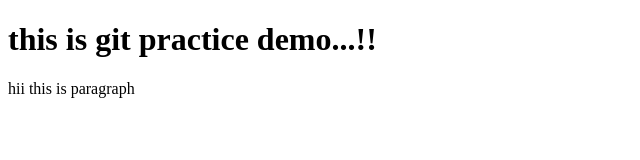
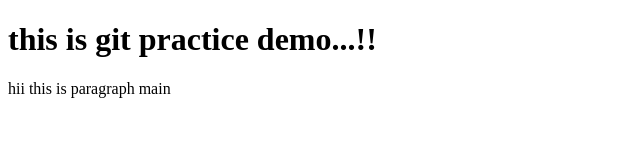
Before and after one commit to Viveksharma67/git-practice-1, a plain HTML site: page index.html in a window 1280 px wide. Shown: the full height of the page, 0-640 px from the left. Drawn offline with Linux system fonts and the light colour scheme.

Commit message:
p changed

```diff
--- a/index.html
+++ b/index.html
@@ -7,6 +7,6 @@
 </head>
 <body>
     <h1>this is git practice demo...!!</h1>
-    <p>hii this is paragraph</p>
+    <p>hii this is paragraph main </p>
 </body>
 </html>
```
